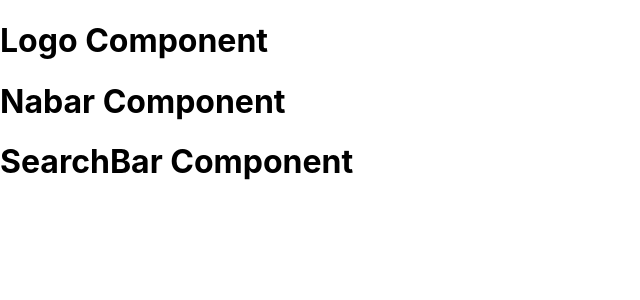
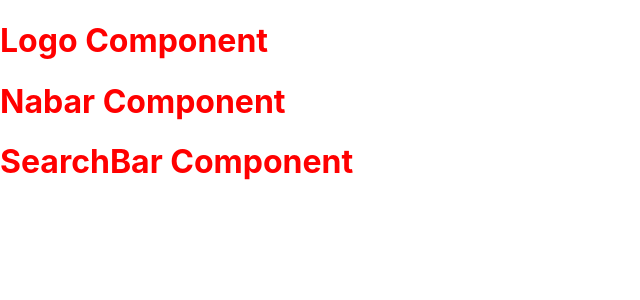
Before and after one commit to muathkhatib/Show4Show, a React (Create React App) app: page / in a window 1280 px wide. Shown: the top 300 px of the page, without its empty margins (0-640 px from the left). Built offline with nearby package versions, Linux system fonts and the light colour scheme.

Commit message:
Build header componen

```diff
--- a/src/App.js
+++ b/src/App.js
@@ -1,14 +1,10 @@
 import "./App.css";
-import { Logo, Nav, SearchBar } from "./components/Header";
+import { Header } from "./components/Header";
 
 function App() {
   return (
     <>
-    <header>
-      <Logo />
-      <Nav />
-      <SearchBar />
-    </header>
+    <Header/>
     </>
   );
 }
--- /dev/null
+++ b/src/components/Header/Header.jsx
@@ -0,0 +1,12 @@
+import Logo from "./Logo";
+import Nav from "./Navbar";
+import SearchBar from "./SearchBar";
+
+const Header = () => (
+    <header>
+        <Logo/>
+        <Nav/>
+        <SearchBar/>
+    </header>
+);
+export default Header
--- /dev/null
+++ b/src/components/Header/index.css
@@ -0,0 +1,3 @@
+h1{
+    color: red
+}
--- a/src/components/Header/index.js
+++ b/src/components/Header/index.js
@@ -1,4 +1,3 @@
-import Logo from "./Logo";
-import Nav from "./Navbar";
-import SearchBar from "./SearchBar";
-export  { Logo, Nav, SearchBar };
+import Header from "./Header";
+import "./index.css";
+export {Header} ;
```
